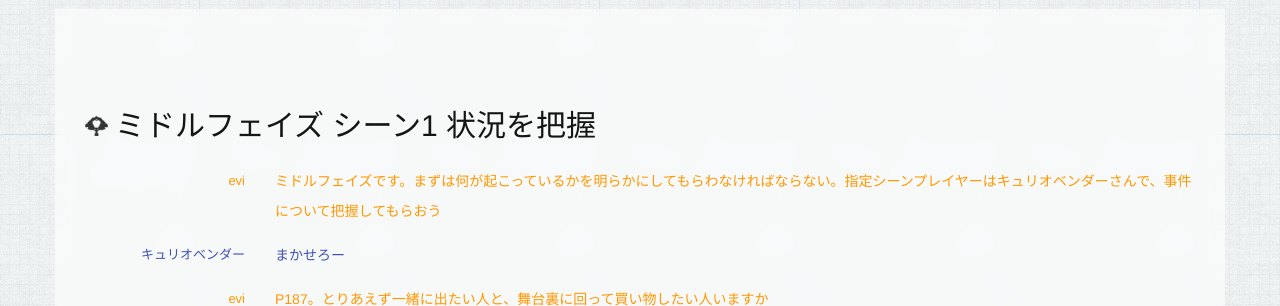
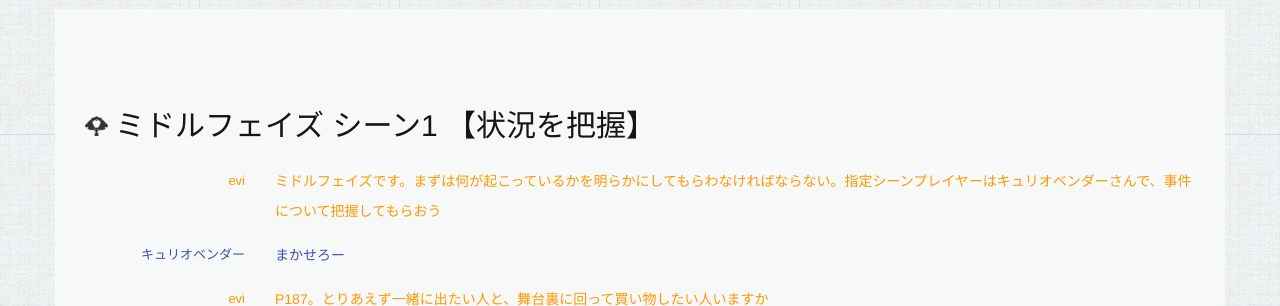
Before and after one commit to nakigao/nakigaos-trpg-room-web, a PHP site: the page made by src/template/replay/gror/1/2/3.twig in a window 1280 px wide. Shown: the part 265-571 px from the top of the page. Run offline with PHP 8.4, Linux system fonts and the light colour scheme; the template is opened without the code that fills it, so the values that code supplies are empty; some libraries are stand-ins or nearby versions; some web fonts are replaced.

Commit message:
俺は最新の男になるんだ.trpg

```diff
--- a/src/template/replay/gror/1/2/3.twig
+++ b/src/template/replay/gror/1/2/3.twig
@@ -11,7 +11,7 @@
         <section>
             <div class="row">
                 <div class="col-sm-12">
-                    <h2><span class="section-icon"></span>ミドルフェイズ シーン1 状況を把握</h2>
+                    <h2><span class="section-icon"></span>ミドルフェイズ シーン1 【状況を把握】</h2>
                 </div>
             </div>
             <div class='row gm'><div class='col-sm-2 name'>evi</div><div class='col-sm-10 serif'>ミドルフェイズです。まずは何が起こっているかを明らかにしてもらわなければならない。指定シーンプレイヤーはキュリオベンダーさんで、事件について把握してもらおう</div></div>
@@ -128,7 +128,7 @@
         <section>
             <div class="row">
                 <div class="col-sm-12">
-                    <h2><span class="section-icon"></span>ミドルフェイズ シーン2 張り込み作戦</h2>
+                    <h2><span class="section-icon"></span>ミドルフェイズ シーン2 【張り込み作戦】</h2>
                     <p></p>
                 </div>
             </div>
```
